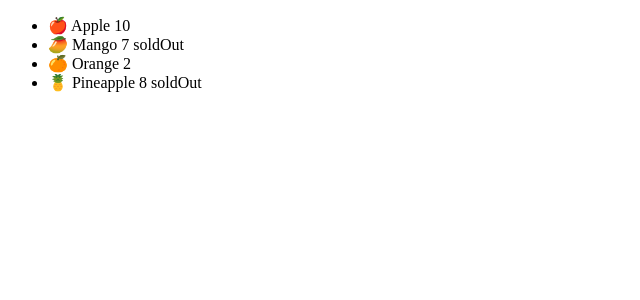
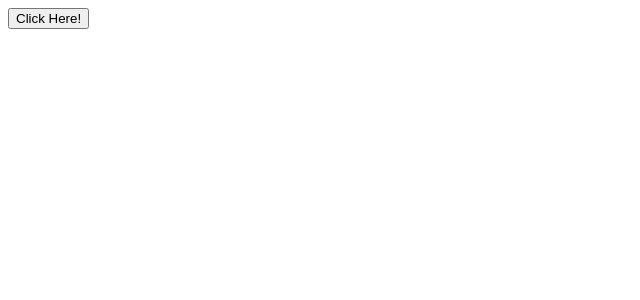
Before and after one commit to HT-shubhams/React-Course, a React (Vite) app: page / in a window 1280 px wide. Shown: the top 300 px of the page, without its empty margins (0-640 px from the left). Built offline with nearby package versions, Linux system fonts and the light colour scheme.

Commit message:
basic event handling

```diff
--- a/src/App.jsx
+++ b/src/App.jsx
@@ -1,9 +1,10 @@
 import Fruits from "./components/Fruits";
+import Message from "./components/Message";
 
 function App() {
   return (
     <div className="App">
-      <Fruits />
+      <Message />
     </div>
   );
 }
--- /dev/null
+++ b/src/components/Message.jsx
@@ -0,0 +1,10 @@
+export default function Message() {
+  function handleClick() {
+    alert("button is clicked!");
+  }
+  return (
+    <div>
+      <button onClick={handleClick}>Click Here!</button>
+    </div>
+  );
+}
```
